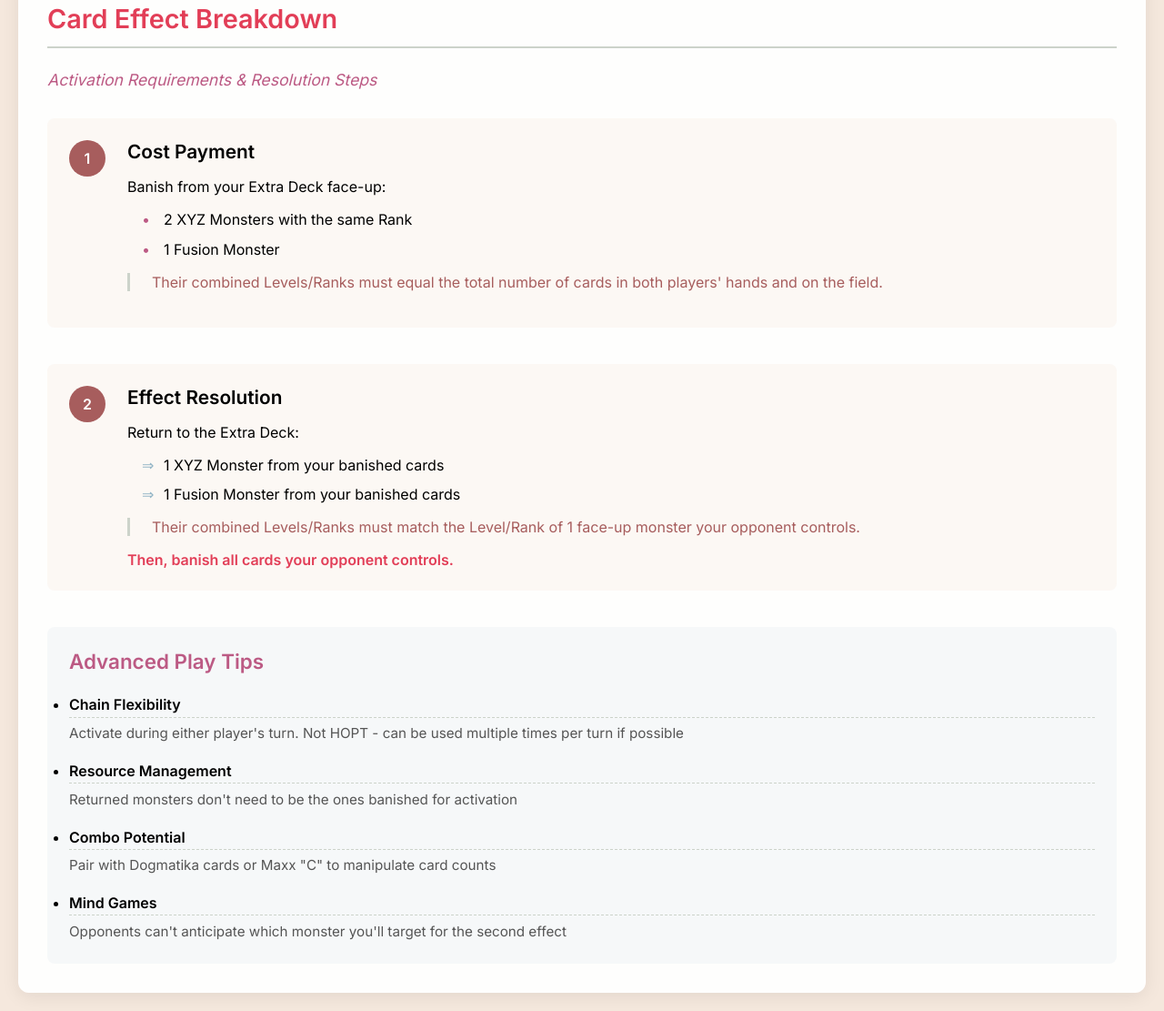
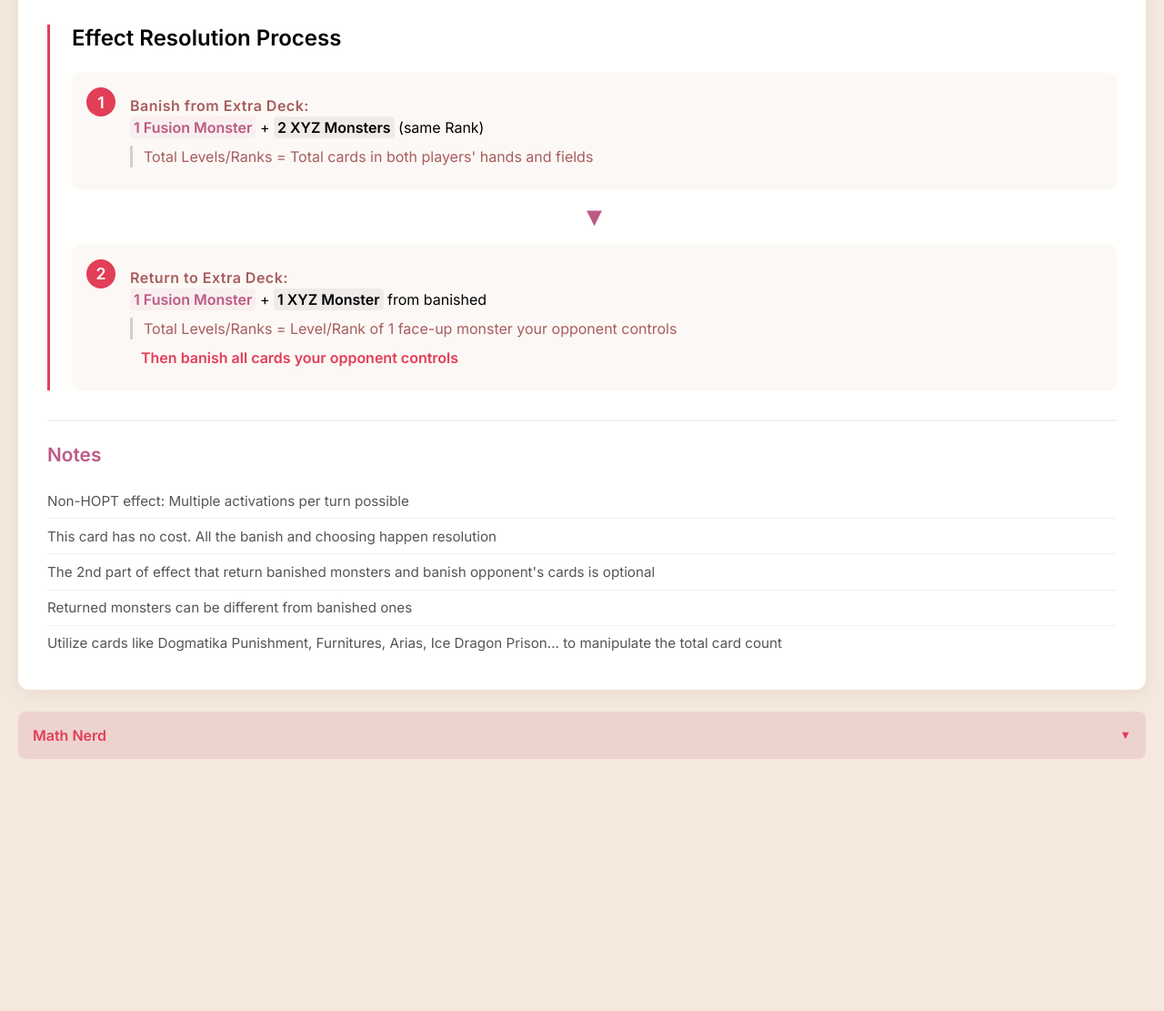
Before and after one commit to cnydo/sec-yugioh, a plain HTML site: page index.html in a window 1280 px wide. Shown: the part 1418-2529 px from the top of the page at 91% size. After the commit the page ends 2272 px from the top, so only its background shows below. Drawn offline with Linux system fonts and the light colour scheme.

Commit message:
fix: note section feat: math secion

```diff
--- a/index.html
+++ b/index.html
@@ -52,57 +52,78 @@
 
     <script src="script.js"></script>
     <section class="explanation-box">
-        <h2 class="effect-heading">Card Effect Breakdown</h2>
-        <p class="effect-subheading">Activation Requirements & Resolution Steps</p>
+        <div class="effect-flow">
+            <h2>Effect Resolution Process</h2>
 
-        <div class="effect-step">
-            <div class="step-number">1</div>
-            <div class="step-content">
-                <h3>Cost Payment</h3>
-                <p>Banish from your Extra Deck face-up:</p>
-                <ul class="cost-list">
-                    <li><span class="xyz-text">2 XYZ Monsters</span> with the same Rank</li>
-                    <li><span class="fusion-text">1 Fusion Monster</span></li>
-                </ul>
-                <p class="condition">Their combined Levels/Ranks must equal the total number of cards in both players' hands and on the field.</p>
+            <div class="effect-phase">
+                <div class="phase-marker">1</div>
+                <div class="phase-content">
+                    <p>
+                        <span class="keyword-header">Banish from Extra Deck:</span><br>
+                        <span class="fusion-highlight">1 Fusion Monster</span> +
+                        <span class="xyz-highlight">2 XYZ Monsters</span> (same Rank)<br>
+                        <em class="condition">Total Levels/Ranks = Total cards in both players' hands and fields</em>
+                    </p>
+                </div>
+            </div>
+
+            <div class="effect-arrow">▼</div>
+
+            <div class="effect-phase">
+                <div class="phase-marker">2</div>
+                <div class="phase-content">
+                    <p>
+                        <span class="keyword-header">Return to Extra Deck:</span><br>
+                        <span class="fusion-highlight">1 Fusion Monster</span> +
+                        <span class="xyz-highlight">1 XYZ Monster</span> from banished<br>
+                        <em class="condition">Total Levels/Ranks = Level/Rank of 1 face-up monster your opponent controls</em>
+                    </p>
+                    <p class="result-line">Then banish all cards your opponent controls</p>
+                </div>
             </div>
         </div>
 
-        <div class="effect-step">
-            <div class="step-number">2</div>
-            <div class="step-content">
-                <h3>Effect Resolution</h3>
-                <p>Return to the Extra Deck:</p>
-                <ul class="resolution-list">
-                    <li><span class="xyz-text">1 XYZ Monster</span> from your banished cards</li>
-                    <li><span class="fusion-text">1 Fusion Monster</span> from your banished cards</li>
-                </ul>
-                <p class="condition">Their combined Levels/Ranks must match the Level/Rank of 1 face-up monster your opponent controls.</p>
-                <p class="result">Then, banish all cards your opponent controls.</p>
-            </div>
-        </div>
-
-        <div class="key-tips">
-            <h2 class="tips-heading">Advanced Play Tips</h2>
-            <ul class="tip-list">
-                <li>
-                    <div class="tip-header">Chain Flexibility</div>
-                    <div class="tip-content">Activate during either player's turn. Not HOPT - can be used multiple times per turn if possible</div>
-                </li>
-                <li>
-                    <div class="tip-header">Resource Management</div>
-                    <div class="tip-content">Returned monsters don't need to be the ones banished for activation</div>
-                </li>
-                <li>
-                    <div class="tip-header">Combo Potential</div>
-                    <div class="tip-content">Pair with Dogmatika cards or Maxx "C" to manipulate card counts</div>
-                </li>
-                <li>
-                    <div class="tip-header">Mind Games</div>
-                    <div class="tip-content">Opponents can't anticipate which monster you'll target for the second effect</div>
-                </li>
-            </ul>
+        <div class="strategy-guide">
+            <h2>Notes</h2>
+            <div class="strategy-line">Non-HOPT effect: Multiple activations per turn possible</div>
+            <div class="strategy-line">This card has no cost. All the banish and choosing happen resolution</div>
+            <div class="strategy-line">The 2nd part of effect that return banished monsters and banish opponent's cards is optional</div>
+            <div class="strategy-line">Returned monsters can be different from banished ones</div>
+            <div class="strategy-line">Utilize cards like Dogmatika Punishment, Furnitures, Arias, Ice Dragon Prison... to manipulate the total card count</div>
         </div>
     </section>
+    <div class="math-section">
+        <div class="math-header">
+            <span>Math Nerd</span>
+            <span class="expand-icon">▼</span>
+        </div>
+        <div class="math-content">
+            <pre>
+    Quick Condition Check:
+    Monster Target (T) < Total Cards (C) < 2×Target
+
+    Derivation:
+    Let X = XYZ Rank, F = Fusion Level
+
+    From SEC Requirements:
+    ① 2X + F = C (Total Cards)
+    ② X + F = T (Monster Target)
+
+    Solving Simultaneously:
+    From ②: F = T - X
+    Substitute into ①:
+    2X + (T - X) = C → X = C - T
+
+    Then:
+    F = T - (C - T) = 2T - C
+
+    Valid Solutions Require:
+    X > 0 → C - T > 0 → C > T
+    F > 0 → 2T - C > 0 → C < 2T
+
+    ∴ T < C < 2T
+            </pre>
+        </div>
+    </div>
 </body>
 </html>
--- a/script.js
+++ b/script.js
@@ -100,3 +100,8 @@ function updateCombinations() {
 }
 
 document.addEventListener('DOMContentLoaded', initializeApp);
+// Math
+document.querySelector('.math-header').addEventListener('click', function() {
+    const section = this.closest('.math-section');
+    section.classList.toggle('open');
+});
--- a/style.css
+++ b/style.css
@@ -86,10 +86,10 @@ body {
 }
 
 .explanation-box {
-    background: rgba(255, 255, 255, 0.95);
+    background: rgba(255, 255, 255, 0.98);
     border-radius: 12px;
     padding: 2rem;
-    box-shadow: 0 4px 20px rgba(0,0,0,0.08);
+    box-shadow: 0 4px 20px rgba(0,0,0,0.06);
 }
 
 .btn-group {
@@ -240,25 +240,155 @@ body {
     border-radius: 4px;
 }
 
+.effect-flow {
+    border-left: 3px solid var(--highlight-red);
+    padding-left: 1.5rem;
+    margin: 1.5rem 0;
+}
+
+.effect-phase {
+    display: flex;
+    gap: 1rem;
+    margin: 1.5rem 0;
+    padding: 1rem;
+    background: rgba(245, 232, 221, 0.3);
+    border-radius: 8px;
+}
+
+/* Numbered Phase Markers */
+.phase-marker {
+    background: var(--highlight-red);
+    color: white;
+    width: 32px;
+    height: 32px;
+    border-radius: 50%;
+    display: flex;
+    align-items: center;
+    justify-content: center;
+    font-weight: 700;
+    flex-shrink: 0;
+    font-size: 1.1rem;
+}
+
+.phase-content p {
+    margin: 0.5rem 0;
+    line-height: 1.5;
+}
+
+.effect-arrow {
+    color: var(--target-cell);
+    text-align: center;
+    font-size: 1.5rem;
+    margin: -0.5rem 0;
+}
+
+.result-line {
+    color: var(--highlight-red);
+    font-weight: 600;
+    margin-top: 0.8rem;
+}
+
+/* Strategy Lines */
+.strategy-guide {
+    border-top: 2px solid rgba(204, 211, 202, 0.3);
+    padding-top: 1.5rem;
+    margin-top: 2rem;
+}
+
+.strategy-guide h2 {
+    color: var(--fusion-color);
+    font-size: 1.3rem;
+    margin-bottom: 1.2rem;
+}
+
+.strategy-line {
+    padding: 8px 0;
+    color: #555;
+    border-bottom: 1px solid rgba(0,0,0,0.08);
+    font-size: 0.95rem;
+}
+
+.strategy-line:last-child {
+    border-bottom: none;
+}
+
+.xyz-badge, .fusion-badge {
+    width: 32px;
+    height: 32px;
+    border-radius: 50%;
+    background: var(--beige);
+    border: 2px solid;
+    position: relative;
+}
+
+.xyz-badge {
+    border-color: var(--xyz-color);
+    &::after {
+        content: "X";
+        color: var(--xyz-color);
+        font-weight: 700;
+        position: absolute;
+        top: 50%;
+        left: 50%;
+        transform: translate(-50%, -50%);
+    }
+}
+
+.fusion-badge {
+    border-color: var(--fusion-color);
+    &::after {
+        content: "F";
+        color: var(--fusion-color);
+        font-weight: 700;
+        position: absolute;
+        top: 50%;
+        left: 50%;
+        transform: translate(-50%, -50%);
+    }
+}
+
+
 .color-box.total-part { background: var(--total-color); }
 .color-box.xyz-part { background: var(--xyz-color); }
 .color-box.fusion-part { background: var(--fusion-color); }
 .color-box.target-part { background: var(--highlight-red); }
 
 @media (max-width: 768px) {
-    .effect-step {
+    .effect-flow {
+        padding-left: 1rem;
+    }
+
+    .effect-phase {
         flex-direction: column;
         padding: 1rem;
     }
 
-    .step-number {
-        width: 2rem;
-        height: 2rem;
+    .strategy-line {
+        font-size: 0.9rem;
     }
+}
 
-    .tips-heading {
-        font-size: 1.2rem;
-    }
+/* Consistent Highlighting */
+.xyz-highlight {
+    color: var(--xyz-color);
+    font-weight: 600;
+    padding: 2px 4px;
+    background: rgba(0,0,0,0.05);
+    border-radius: 4px;
+}
+
+.fusion-highlight {
+    color: var(--fusion-color);
+    font-weight: 600;
+    padding: 2px 4px;
+    background: rgba(188,90,132,0.05);
+    border-radius: 4px;
+}
+
+.keyword-header {
+    color: var(--target-cell);
+    font-weight: 600;
+    letter-spacing: 0.5px;
 }
 
 .tip-content {
@@ -293,11 +423,14 @@ body {
     margin-bottom: 1.5rem;
 }
 
+/* Unified Condition Styling */
 .condition {
     color: var(--target-cell);
+    font-style: normal;
     font-weight: 500;
-    margin: 1rem 0;
-    padding-left: 1.5rem;
+    display: block;
+    margin-top: 8px;
+    padding-left: 12px;
     border-left: 3px solid var(--sage);
 }
 
@@ -375,3 +508,87 @@ body {
     position: absolute;
     left: 0;
 }
+
+/* Effect Flow */
+.effect-arrow {
+    color: var(--fusion-color);
+    text-align: center;
+    font-size: 1.8rem;
+    margin: -8px 0;
+    line-height: 1;
+}
+
+.result-line {
+    color: var(--highlight-red);
+    font-weight: 600;
+    margin-top: 12px;
+    padding-left: 12px;
+    position: relative;
+}
+
+/* Strategy Lines */
+.tactic-prefix {
+    color: var(--fusion-color);
+    font-weight: 500;
+    display: inline-block;
+    min-width: 100px;
+}
+
+.strategy-line {
+    padding: 0.6rem 0;
+    border-bottom: 1px solid rgba(188,90,132,0.1);
+    color: #555;
+}
+
+.math-section {
+    background: rgba(147, 181, 198, 0.08);
+    border-radius: 8px;
+    margin-top: 1.5rem;
+    overflow: hidden;
+    transition: all 0.3s ease;
+}
+
+.math-header {
+    padding: 1rem;
+    background: rgba(226, 62, 87, 0.1);
+    color: var(--highlight-red);
+    font-weight: 600;
+    cursor: pointer;
+    display: flex;
+    justify-content: space-between;
+    align-items: center;
+}
+
+.expand-icon {
+    transition: transform 0.3s ease;
+    font-size: 0.8em;
+}
+
+.math-content {
+    max-height: 0;
+    overflow: hidden;
+    transition: max-height 0.3s ease;
+    padding: 0 1rem;
+}
+
+.math-section.open .math-content {
+    max-height: 500px; /* Adjust based on content */
+    padding: 1rem;
+}
+
+.math-section.open .expand-icon {
+    transform: rotate(180deg);
+}
+
+pre {
+    font-family: 'Courier New', Courier, monospace;
+    font-size: 0.9rem;
+    line-height: 1.4;
+    white-space: pre-wrap;
+    margin: 0;
+    color: var(--target-cell);
+    background: rgba(255,255,255,0.9);
+    padding: 1rem;
+    border-radius: 6px;
+    border: 1px solid var(--sage);
+}
```
